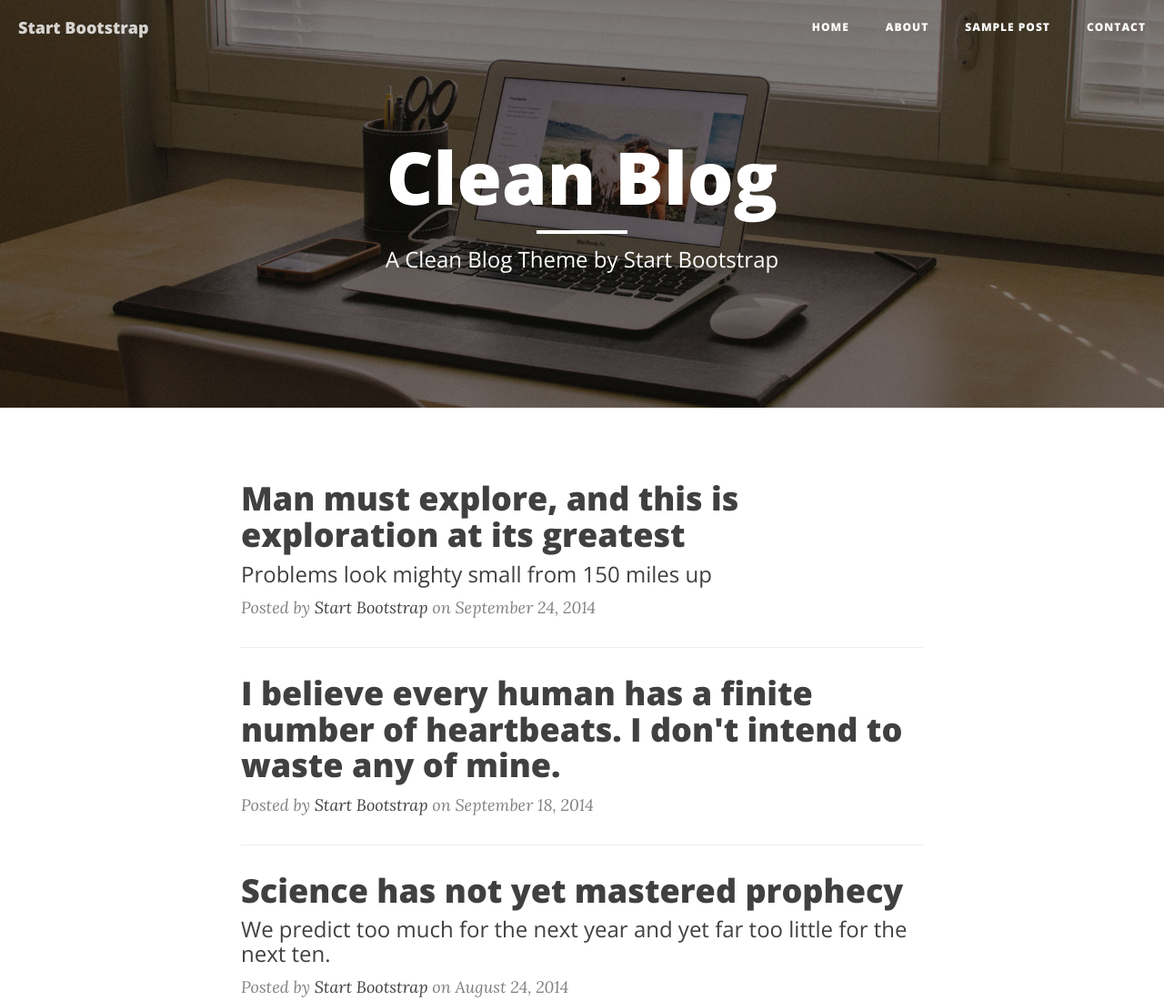
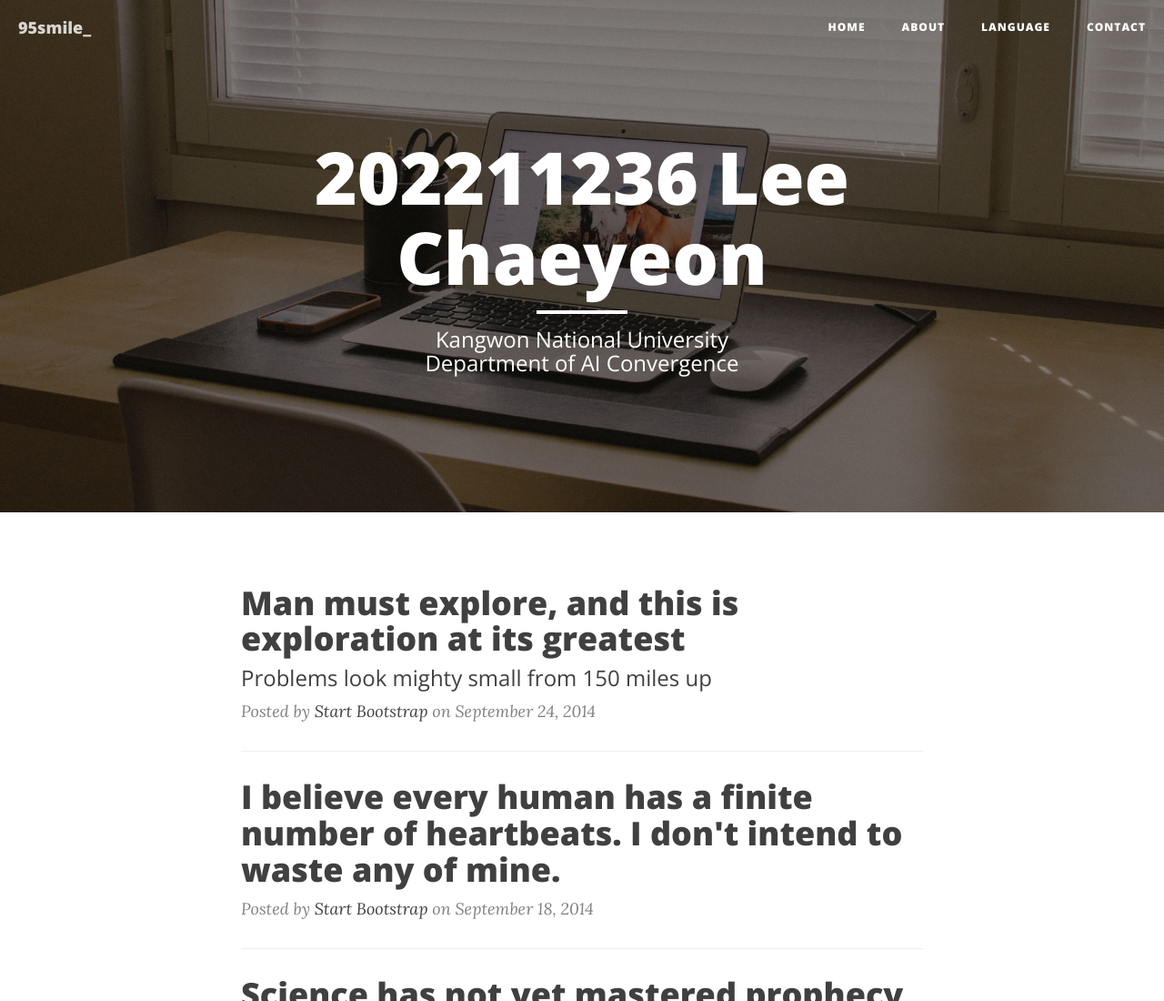
Before and after one commit to codus1718/open_test, a plain HTML site: page index.html in a window 1280 px wide. Shown: the top 1100 px of the page at 91% size. Drawn offline with nearby package versions, Linux system fonts and the light colour scheme.

Commit message:
Update index.html

```diff
--- a/index.html
+++ b/index.html
@@ -44,7 +44,7 @@
                     <span class="icon-bar"></span>
                     <span class="icon-bar"></span>
                 </button>
-                <a class="navbar-brand" href="index.html">Start Bootstrap</a>
+                <a class="navbar-brand" href="index.html">95smile_</a>
             </div>
 
             <!-- Collect the nav links, forms, and other content for toggling -->
@@ -57,7 +57,7 @@
                         <a href="about.html">About</a>
                     </li>
                     <li>
-                        <a href="post.html">Sample Post</a>
+                        <a href="post.html">Language</a>
                     </li>
                     <li>
                         <a href="contact.html">Contact</a>
@@ -76,9 +76,9 @@
             <div class="row">
                 <div class="col-lg-8 col-lg-offset-2 col-md-10 col-md-offset-1">
                     <div class="site-heading">
-                        <h1>Clean Blog</h1>
+                        <h1>202211236 Lee Chaeyeon</h1>
                         <hr class="small">
-                        <span class="subheading">A Clean Blog Theme by Start Bootstrap</span>
+                        <span class="subheading">Kangwon National University <br> Department of AI Convergence </span>
                     </div>
                 </div>
             </div>
```
